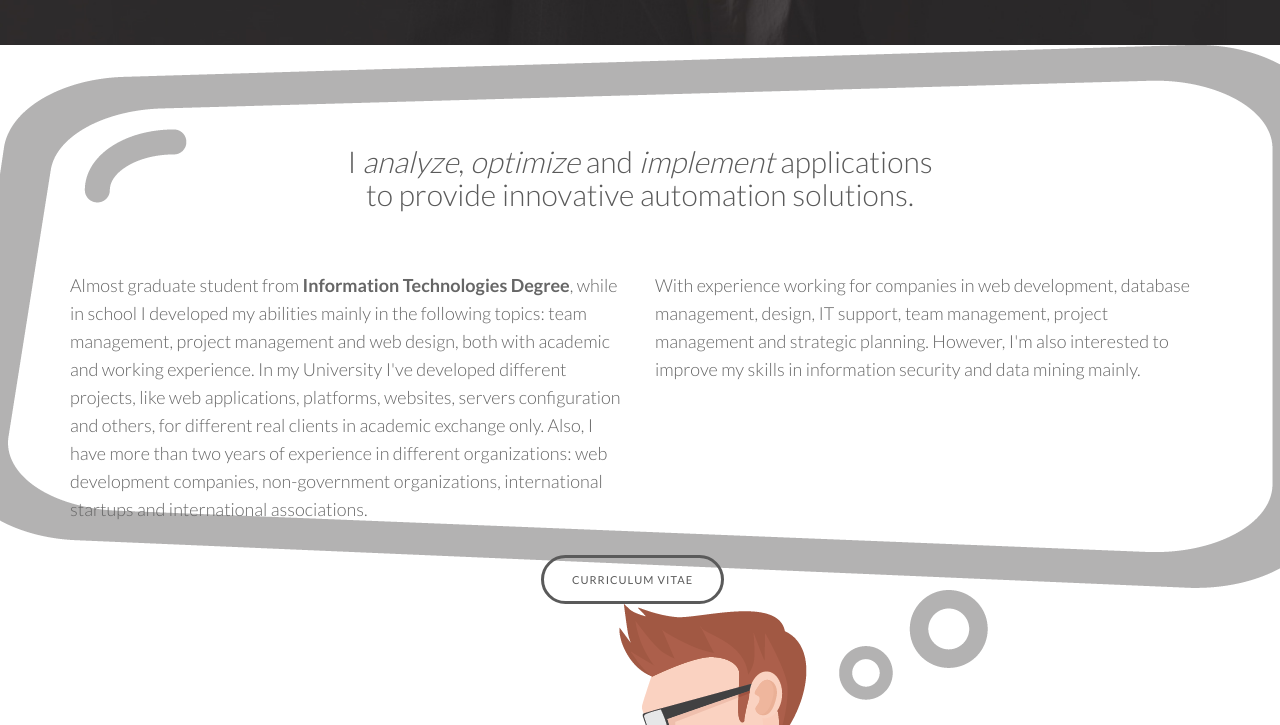
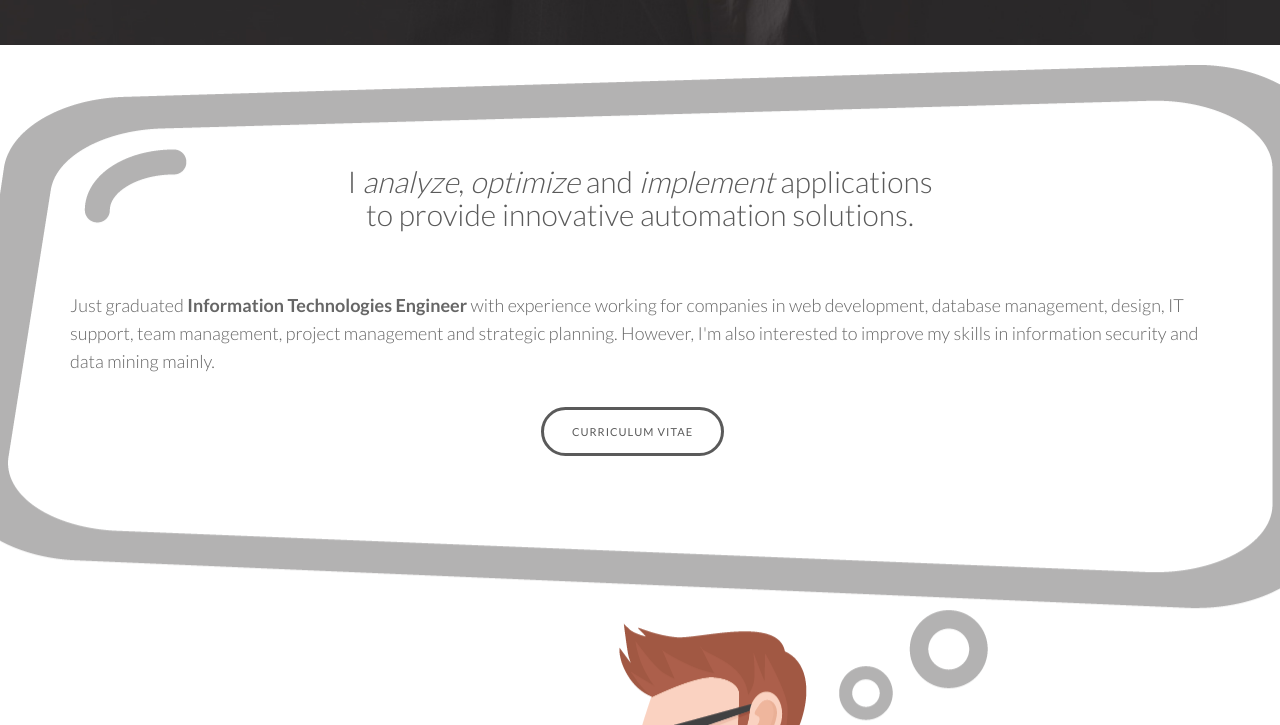
Before and after one commit to Manaric/portfolio, a website: page index.html in a window 1280 px wide. Shown: the part 655-1380 px from the top of the page. Drawn offline with nearby package versions, Linux system fonts and the light colour scheme; files whose address does not match are found by name.

Commit message:
Update 9/01/2018

```diff
--- a/assets/css/style.css
+++ b/assets/css/style.css
@@ -389,7 +389,8 @@ form .row:first-child .floating-label-form-group {
 @media (min-width: 1280px) {
   #about {
     background: url('../img/other/banner.png') no-repeat center top;
-    padding-bottom: 400px;
+    padding-bottom: 500px;
+    margin-top: 20px;
   }
 }
 
--- a/index.html
+++ b/index.html
@@ -101,11 +101,8 @@
         <div class="container ptb">
             <div class="row">
                 <h2 class="centered mb">I <i>analyze</i>, <i>optimize</i> and <i>implement</i> applications<br />to provide innovative automation solutions.</h2>
-                <div class="col-md-6">
-                    <p>Almost graduate student from <strong>Information Technologies Degree</strong>, while in school I developed my abilities mainly in the following topics: team management, project management and web design, both with academic and working experience. In my University I've developed different projects, like web applications, platforms, websites, servers configuration and others, for different real clients in academic exchange only. Also, I have more than two years of experience in different organizations: web development companies, non-government organizations, international startups and international associations.</p>
-                </div><!--/col-md-6-->
-                <div class="col-md-6">
-                    <p>With experience working for companies in web development, database management, design, IT support, team management, project management and strategic planning. However, I'm also interested to improve my skills in information security and data mining mainly.</p>
+                <div class="col-md-12">
+                    <p>Just graduated <strong>Information Technologies Engineer</strong> with experience working for companies in web development, database management, design, IT support, team management, project management and strategic planning. However, I'm also interested to improve my skills in information security and data mining mainly.</p>
                 </div><!--/col-md-6-->
             </div><!--/row-->
             <br />
@@ -221,6 +218,7 @@
                         <a href="https://github.com/yamilelias"><i class="ion-social-github"></i></a>
                         <!--<a href="https://www.facebook.com/yamil.elias2"><i class="ion-social-facebook"></i></a>-->
                         <a href="https://mx.linkedin.com/in/yamilelias"><i class="ion-social-linkedin"></i></a>
+                        <a href="https://twitter.com/elyamilin"><i class="ion-social-twitter"></i></a>
                     </div><!--/col-md-8-->
                 </div>
             </div><!--/container-->
```
Also changed, not shown: 2 other files.
